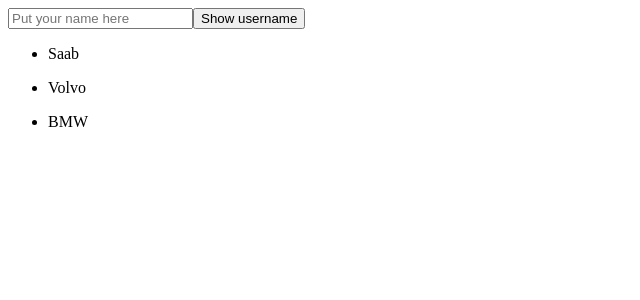
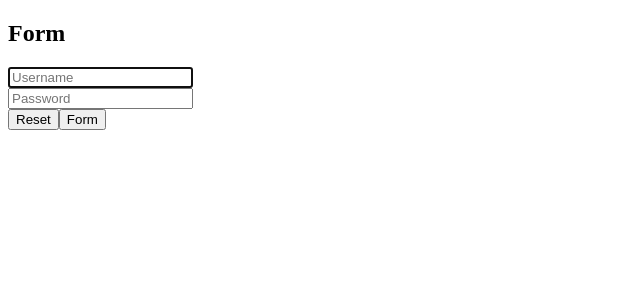
Before and after one commit to hbuyse/angular-tutorial-esme, an Angular app: page / in a window 1280 px wide. Shown: the top 300 px of the page, without its empty margins (0-640 px from the left). Built offline with nearby package versions, Linux system fonts and the light colour scheme.

Commit message:
Component

```diff
--- a/src/app/form/form.component.html
+++ b/src/app/form/form.component.html
@@ -1,8 +1,17 @@
-<input type="text" [value]="username" (input)="username = $event.target.value" placeholder="Put your name here">
-<button (click)="show=true">Show username</button>
+<div id="form">
+  <form novalidate role="form" class="form-signin">
+    <h2 class="form-signin-heading">{{submitTitle}}</h2>
+    <input type="text" id="username" class="form-control" [value]="username" placeholder="Username" autofocus />
+    <br>
+    <input type="password" id="password" class="form-control" [value]="password" placeholder="Password">
+    <br>
+    <div *ngIf="isRegister">
+      <input type="password" id="confirmPassword" class="form-control" [value]="confirmPassword" placeholder="Password">
+      <span ng-show="user.confirmPassword !== user.password"> Error, use the same password</span>
+      <br>
+    </div>
 
-<pre *ngIf="show">{{username}}</pre>
-
-<ul *ngFor="let el of myList">
-  <li>{{el.name}}</li>
-</ul>
+    <input type="button" class="btn btn-danger btn-block" (click)="reset()" value="Reset" />
+    <input type="button" class="btn btn-primary btn-block" (click)="submit()" [value]="submitTitle" />
+  </form>
+</div>
--- a/src/app/form/form.component.ts
+++ b/src/app/form/form.component.ts
@@ -8,14 +8,22 @@
 export class FormComponent implements OnInit {
 
   public username = '';
-  public show = false;
-  public myList: any[];
+  public password = '';
+  public confirmPassword = '';
+  public submitTitle = 'Form';
+  public isRegister = false;
 
   constructor() {
-    this.myList = [{name: 'Saab'}, {name: 'Volvo'}, {name: 'BMW'}];
   }
 
   ngOnInit() {
   }
 
+  public submit() {
+
+  }
+
+  public reset() {
+
+  }
 }
```
